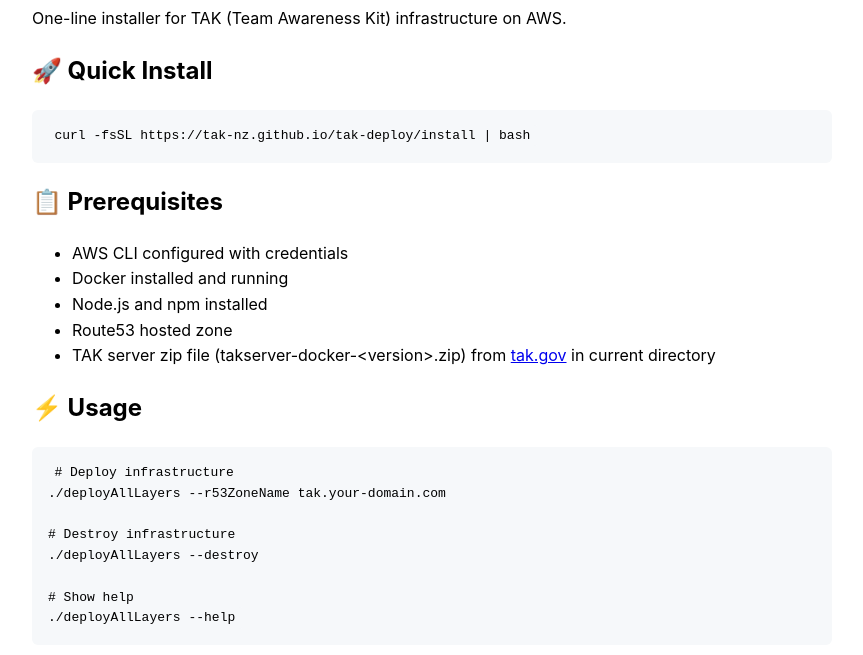
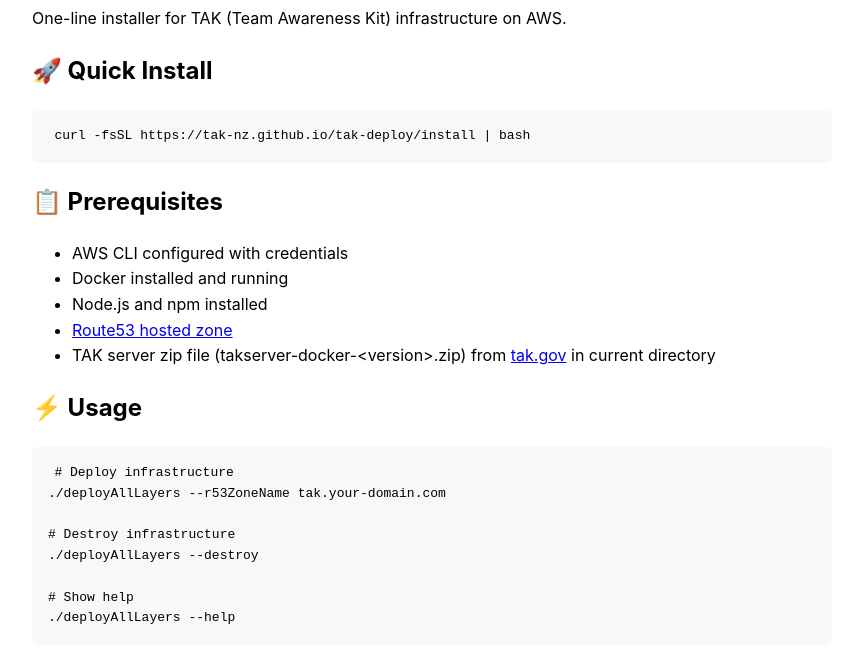
Before and after one commit to TheRealDeomax/tak-deploy, a plain HTML site: page docs/index.html in a window 1280 px wide. Shown: the part 120-775 px from the top of the page, without its empty margins (208-1071 px from the left). Drawn offline with Linux system fonts and the light colour scheme.

Commit message:
Update index.html

```diff
--- a/docs/index.html
+++ b/docs/index.html
@@ -23,7 +23,7 @@
         <li>AWS CLI configured with credentials</li>
         <li>Docker installed and running</li>
         <li>Node.js and npm installed</li>
-        <li>Route53 hosted zone</li>
+        <li><a href="https://github.com/TAK-NZ/base-infra/blob/main/docs/AWS_GITHUB_SETUP.md#1-route-53-dns-setup">Route53 hosted zone</a></li>
         <li>TAK server zip file (takserver-docker-&lt;version&gt;.zip) from <a href="https://tak.gov/products/tak-server">tak.gov</a> in current directory</li>
     </ul>
 
```
